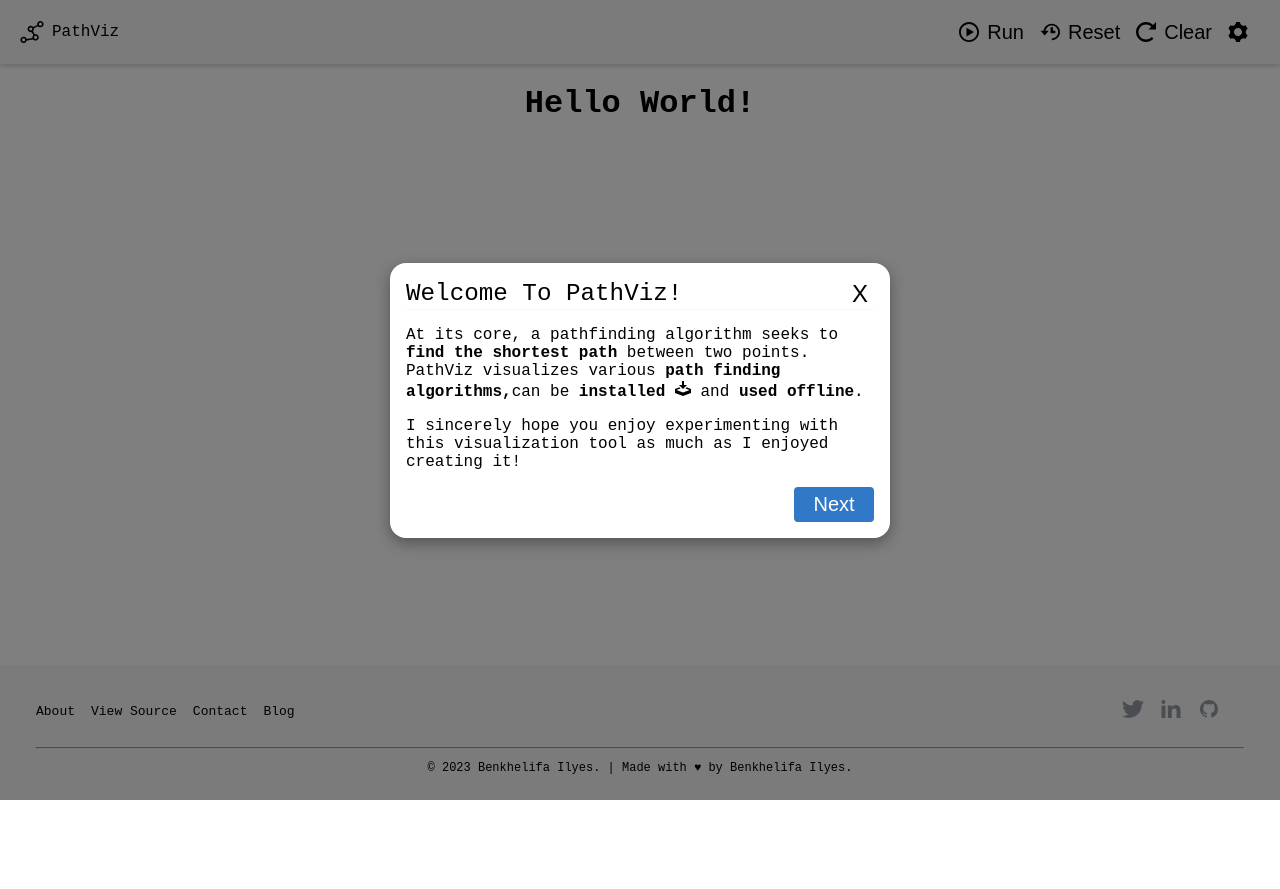
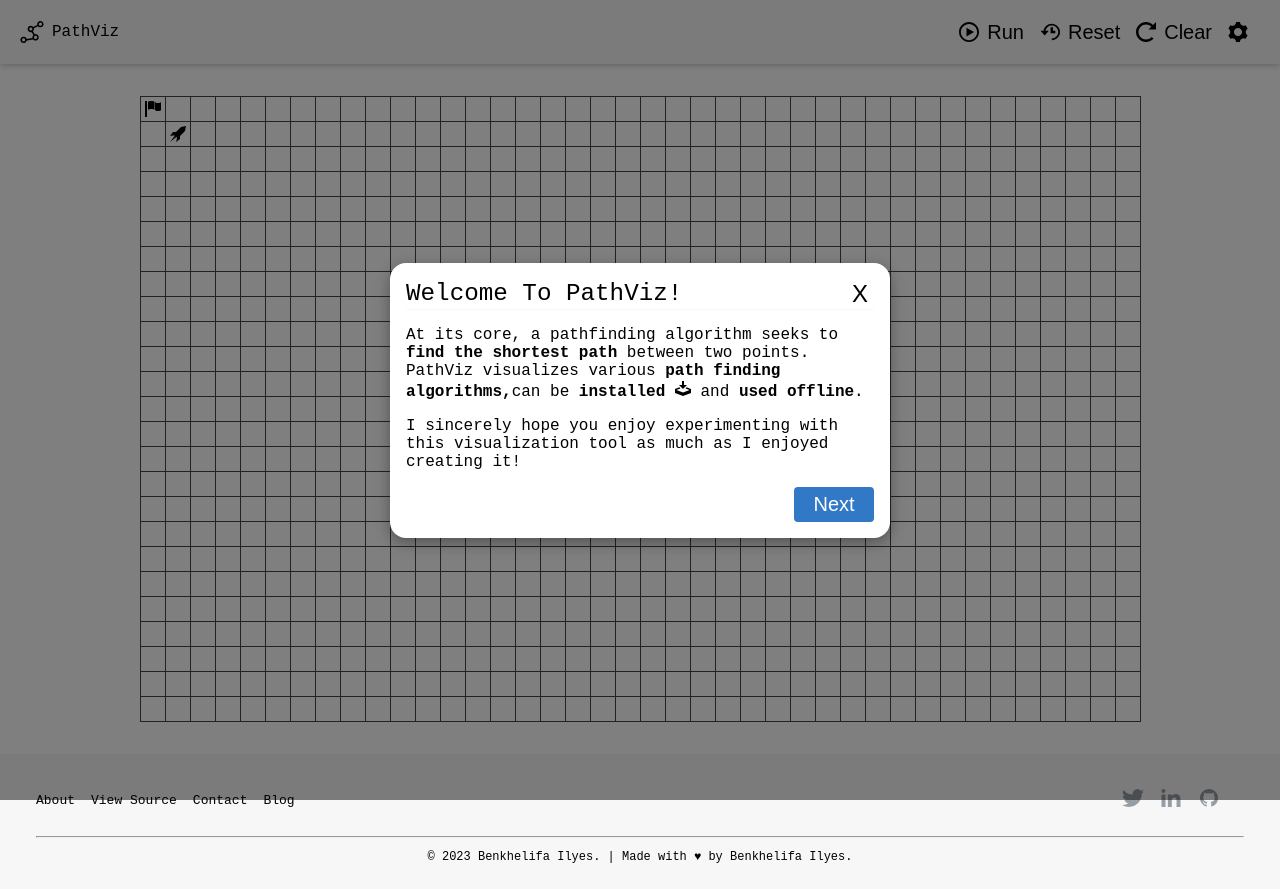
Before and after one commit to BenkhlifaIlies/path-viz, a React (Vite) app: page / in a window 1280 px wide. Before the commit the page ends 800 px from the top, so only its background shows below. Built offline with nearby package versions, Linux system fonts and the light colour scheme; a web font is replaced by a local one.

Commit message:
add grid component

```diff
--- a/src/App.tsx
+++ b/src/App.tsx
@@ -8,8 +8,18 @@ import SettingsModal from './components/settingsModal';
 import PageNotFound from './pages/404';
 import About from './pages/about';
 import { CellType, ContextType, Settings, ToastType } from './constants/types';
-import { AppContext, settingsObj } from './context/context';
+import { AppContext } from './context/context';
 import Toast from './components/common/toast';
+import NodeGrid from './components/nodeGrid';
+import { creaateInitialGrid } from './helpers/gridgen';
+import {
+  finishNodeCol,
+  finishNodeRow,
+  initSettingsObj,
+  startNodeCol,
+  startNodeRow,
+} from './constants/constants';
+import useWindowSize from './hooks/useWindowSize';
 
 function MyApp() {
   const [tutorialModalVisibility, setTutorialModalVisibility] =
@@ -17,8 +27,20 @@ function MyApp() {
   const [settingslModalVisibility, setSettingslModalVisibility] =
     useState<boolean>(false);
   const [notif, setNotif] = useState<ToastType[]>([]);
-  const [settings, updateSettings] = useState<Settings>(settingsObj);
-  const [values, updateValues] = useState<CellType[][]>([]);
+
+  const [Columns, Rows] = useWindowSize();
+  const [settings, updateSettings] = useState<Settings>(initSettingsObj);
+
+  const [values, updateValues] = useState<CellType[][]>(
+    creaateInitialGrid(
+      Rows,
+      Columns,
+      startNodeRow,
+      startNodeCol,
+      finishNodeRow,
+      finishNodeCol,
+    ),
+  );
 
   useLayoutEffect(() => {
     if (window.sessionStorage.getItem('show-tutorial') !== 'false') {
@@ -54,7 +76,7 @@ function MyApp() {
   return (
     <AppContext.Provider value={initContext}>
       <MainLayout>
-        <h1>Hello World!</h1>
+        <NodeGrid columns={Columns} rows={Rows} />
         {tutorialModalVisibility && (
           <TutorialModal
             setTutorialModalVisibility={setTutorialModalVisibility}
--- /dev/null
+++ b/src/components/common/cellNode.tsx
@@ -0,0 +1,205 @@
+import React, { useContext } from 'react';
+import styled from 'styled-components';
+import { AppContext } from '../../context/context';
+import { StartNodeSvg, FinishNodeSvg } from './icons';
+
+interface IProps {
+  row: number;
+  column: number;
+  isStart: boolean;
+  isFinish: boolean;
+  isWall: boolean;
+  isVisited: boolean;
+  isInShortestPath: boolean;
+  isMouseDown: boolean;
+  setIsMouseDown: React.Dispatch<React.SetStateAction<boolean>>;
+}
+
+const defaultProps = {
+  isStart: false,
+  isFinish: false,
+  isWall: false,
+  isVisited: false,
+  isInShortestPath: false,
+};
+
+const CellNode = ({
+  row,
+  column,
+  isStart,
+  isFinish,
+  isWall,
+  isVisited,
+  isInShortestPath,
+  isMouseDown,
+  setIsMouseDown,
+}: IProps & typeof defaultProps) => {
+  const {
+    values: grid,
+    updateValues,
+    settings,
+    updateSettings,
+  } = useContext(AppContext);
+
+  const className = isInShortestPath
+    ? 'node-shortest-path'
+    : isStart
+    ? 'node-start'
+    : isFinish
+    ? 'node-finish'
+    : isWall
+    ? 'node-wall'
+    : isVisited
+    ? 'node-visited'
+    : '';
+
+  const handleClick = () => {
+    if (isStart || isFinish) return;
+    grid[row][column].isWall = !isWall;
+    updateValues([...grid]);
+  };
+
+  const handleDragStart = (event: React.DragEvent<HTMLDivElement>) => {
+    if (!(isStart || isFinish)) return;
+    event.dataTransfer.setData(
+      'text/plain',
+      isStart ? 'startNode' : isFinish ? 'finishNode' : '',
+    );
+  };
+
+  const handleDrop = (event: React.DragEvent<HTMLDivElement>) => {
+    if (event.dataTransfer.getData('text/plain') === 'finishNode') {
+      // console.log(settings);
+      grid[row][column].isFinish = true;
+      grid[settings.finishNodeRow][settings.finishNodeCol].isFinish = false;
+      // console.log( grid[settings.finishNodeRow][settings.finishNodeCol]);
+
+      updateSettings({
+        ...settings,
+        finishNodeRow: row,
+        finishNodeCol: column,
+      });
+    } else if (event.dataTransfer.getData('text/plain') === 'startNode') {
+      grid[settings.startNodeRow][settings.startNodeCol].isStart = false;
+      grid[row][column].isStart = true;
+
+      updateSettings({ ...settings, startNodeRow: row, startNodeCol: column });
+    }
+    console.log(settings);
+    updateValues([...grid]);
+  };
+
+  const handleMouseDown = () => {
+    if (isStart || isFinish) return;
+    setIsMouseDown(true);
+  };
+
+  const handleMouseOver = () => {
+    if (!isMouseDown) return;
+
+    grid[row][column].isWall = !isWall;
+    updateValues([...grid]);
+  };
+
+  const handleMouseUp = () => {
+    setIsMouseDown(false);
+  };
+
+  return (
+    <StyledDiv
+      draggable={isStart || isFinish ? true : false}
+      onDragStart={e => handleDragStart(e)}
+      onDrop={e => handleDrop(e)}
+      onDragEnter={e => e.preventDefault()}
+      onDragOver={e => e.preventDefault()}
+      onMouseDown={handleMouseDown}
+      onMouseOver={handleMouseOver}
+      onMouseUp={handleMouseUp}
+      onClick={handleClick}
+      id={`row${row}-col${column}`}
+      className={`node ${className}`}
+    >
+      {isStart && <StartNodeSvg />}
+      {isFinish && <FinishNodeSvg />}
+    </StyledDiv>
+  );
+};
+
+const StyledDiv = styled.div`
+  &.node {
+    background-color: white;
+    display: flex;
+    align-items: center;
+    justify-content: center;
+  }
+
+  &.node-wall {
+    background-color: #080313;
+  }
+
+  &.node-visited {
+    animation-name: visitedAnimation;
+    animation-duration: 1.3s;
+    animation-timing-function: ease-in-out;
+    animation-delay: 0;
+    animation-direction: alternate;
+    animation-iteration-count: 1;
+    animation-fill-mode: forwards;
+    animation-play-state: running;
+  }
+
+  &.node-shortest-path {
+    animation-name: shortestPath;
+    animation-duration: 1.5s;
+    animation-timing-function: ease-out;
+    animation-delay: 0;
+    animation-direction: alternate;
+    animation-iteration-count: 1;
+    animation-fill-mode: forwards;
+    animation-play-state: running;
+  }
+
+  @keyframes visitedAnimation {
+    0% {
+      transform: scale(0.3);
+      background-color: #36096d;
+      border-radius: 100%;
+    }
+
+    50% {
+      background-color: #37d5d6;
+    }
+
+    75% {
+      transform: scale(1.2);
+      background: #00d99f;
+      opacity: 0.7;
+    }
+
+    100% {
+      transform: scale(1);
+      background: #00beda;
+      opacity: 0.7;
+    }
+  }
+
+  @keyframes shortestPath {
+    0% {
+      transform: scale(0.65);
+      background-color: #ffea00;
+    }
+
+    50% {
+      transform: scale(1.3);
+      background-color: #ffc000;
+    }
+
+    100% {
+      transform: scale(1);
+      background-color: #ffd500;
+    }
+  }
+`;
+
+CellNode.defaultProps = defaultProps;
+export default CellNode;
--- a/src/components/common/icons.tsx
+++ b/src/components/common/icons.tsx
@@ -117,3 +117,39 @@ export const Arrow = () => {
     </svg>
   );
 };
+
+export const StartNodeSvg = () => {
+  return (
+    <svg
+      stroke="currentColor"
+      fill="currentColor"
+      strokeWidth="0"
+      version="1.1"
+      viewBox="0 0 16 16"
+      height="1em"
+      width="1em"
+      xmlns="http://www.w3.org/2000/svg"
+    >
+      <path d="M11 1l-5 5h-3l-3 4c0 0 3.178-0.885 5.032-0.47l-5.032 6.47 6.592-5.127c0.919 2.104-0.592 5.127-0.592 5.127l4-3v-3l5-5 1-5-5 1z"></path>
+    </svg>
+  );
+};
+
+export const FinishNodeSvg = () => {
+  return (
+    <svg
+      stroke="currentColor"
+      fill="currentColor"
+      strokeWidth="0"
+      version="1.1"
+      viewBox="0 0 16 16"
+      height="1em"
+      width="1em"
+      xmlns="http://www.w3.org/2000/svg"
+    >
+      <path d="M0 0h2v16h-2v-16z"></path>
+      <path d="M13 10.047c1.291 0 2.415-0.312 3-0.773v-8c-0.585 0.461-1.709 0.773-3 0.773s-2.415-0.312-3-0.773v8c0.585 0.461 1.709 0.773 3 0.773z"></path>
+      <path d="M9.5 0.508c-0.733-0.312-1.805-0.508-3-0.508-1.506 0-2.818 0.312-3.5 0.773v8c0.682-0.461 1.994-0.773 3.5-0.773 1.195 0 2.267 0.197 3 0.508v-8z"></path>
+    </svg>
+  );
+};
--- /dev/null
+++ b/src/components/nodeGrid.tsx
@@ -0,0 +1,45 @@
+import { useContext, useState } from 'react';
+import styled from 'styled-components';
+
+import { CellType } from '../constants/types';
+import CellNode from './common/cellNode';
+import { AppContext } from '../context/context';
+
+interface IProps {
+  rows: number;
+  columns: number;
+}
+
+const NodeGrid = ({ rows, columns }: IProps) => {
+  const { values: grid } = useContext(AppContext);
+  const [isMouseDown, setIsMouseDown] = useState<boolean>(false);
+
+  return (
+    <StyledDiv $colums={columns} $rows={rows}>
+      {grid.map((elR: CellType[]) => {
+        return elR.map(elC => {
+          return (
+            <CellNode
+              {...elC}
+              key={`${elR.length}-${elC.column}`}
+              isMouseDown={isMouseDown}
+              setIsMouseDown={setIsMouseDown}
+            />
+          );
+        });
+      })}
+    </StyledDiv>
+  );
+};
+
+const StyledDiv = styled.div<{ $rows: number; $colums: number }>`
+  border: 1px solid #454545;
+  background-color: #454545;
+  display: grid;
+  grid-template-rows: repeat(${props => props.$rows}, 24px);
+  grid-template-columns: repeat(${props => props.$colums}, 24px);
+  grid-gap: 1px;
+  margin: 2rem auto;
+`;
+
+export default NodeGrid;
--- a/src/constants/constants.ts
+++ b/src/constants/constants.ts
@@ -1,4 +1,20 @@
+import { Settings, AnimationSpeed, MazesAndPatterns, Algorithm } from './types';
+
 export const algoOptions = ['Dijkstra’s', 'A*', 'BFS', 'DFS'];
 export const animationoptions = [50, 200, 500, 1000].sort((a, b) => a - b);
 export const mazeOptions = ['None'];
 export const TOAST_DURATION = 3000;
+export const startNodeRow = 1;
+export const startNodeCol = 1;
+export const finishNodeRow = 0;
+export const finishNodeCol = 0;
+
+export const initSettingsObj: Settings = {
+  algorithm: algoOptions[0] as Algorithm,
+  speed: animationoptions[1] as AnimationSpeed,
+  mazesAndPatterns: mazeOptions[0] as MazesAndPatterns,
+  startNodeRow,
+  startNodeCol,
+  finishNodeRow,
+  finishNodeCol,
+};
--- a/src/context/context.ts
+++ b/src/context/context.ts
@@ -13,23 +13,22 @@ import {
   mazeOptions,
 } from '../constants/constants';
 
-export const settingsObj: Settings = {
+const settingsObj: Settings = {
   algorithm: algoOptions[0] as Algorithm,
   speed: animationoptions[1] as AnimationSpeed,
   mazesAndPatterns: mazeOptions[0] as MazesAndPatterns,
-  startNodeRow: 1,
-  startNodeCol: 1,
-  finishNodeRow: 3,
-  finishNodeCol: 3,
+  startNodeRow: 0,
+  startNodeCol: 0,
+  finishNodeRow: 0,
+  finishNodeCol: 0,
 };
 
 const initialState = {
   values: [] as CellType[][],
   updateValues: () => {},
-
   settingslModalVisibility: false,
   toggleModalVisibility: () => {},
-
+  pushNotification: () => {},
   settings: settingsObj,
   updateSettings: () => {},
 };
--- /dev/null
+++ b/src/helpers/gridgen.ts
@@ -0,0 +1,50 @@
+export const creaateInitialGrid = (
+  rowCount: number,
+  colCount: number,
+  startNodeRow: number,
+  startNodeCulomn: number,
+  finishNodeRow: number,
+  finishNodeColumn: number,
+) => {
+  const initialGrid = [];
+  for (let row = 0; row < rowCount; row++) {
+    const currentRow = [];
+    for (let column = 0; column < colCount; column++) {
+      currentRow.push(
+        createNode(
+          row,
+          column,
+          startNodeRow,
+          startNodeCulomn,
+          finishNodeRow,
+          finishNodeColumn,
+        ),
+      );
+    }
+    initialGrid.push(currentRow);
+  }
+  return initialGrid;
+};
+
+export const createNode = (
+  row: number,
+  column: number,
+  startNodeRow: number,
+  startNodeCulomn: number,
+  finishNodeRow: number,
+  finishNodeColumn: number,
+) => {
+  return {
+    row,
+    column,
+    isStart: row === startNodeRow && column === startNodeCulomn,
+    isFinish: row === finishNodeRow && column === finishNodeColumn,
+    isWall: false,
+    isVisited: false,
+    isInShortestPath: false,
+    distance: Number.POSITIVE_INFINITY,
+    previousNode: null,
+    distanceToFinishNode:
+      Math.abs(finishNodeRow - row) + Math.abs(finishNodeColumn - column),
+  };
+};
--- /dev/null
+++ b/src/hooks/useWindowSize.ts
@@ -0,0 +1,18 @@
+import { useLayoutEffect, useState } from 'react';
+
+export default function useWindowSize() {
+  const [size, setSize] = useState<number[]>([
+    window.innerWidth > 768 ? 40 : 15,
+    25,
+  ]);
+
+  useLayoutEffect(() => {
+    function updateSize() {
+      setSize([window.innerWidth > 768 ? 40 : 15, 25]);
+    }
+    window.addEventListener('resize', updateSize);
+    updateSize();
+    return () => window.removeEventListener('resize', updateSize);
+  }, []);
+  return size;
+}
```
